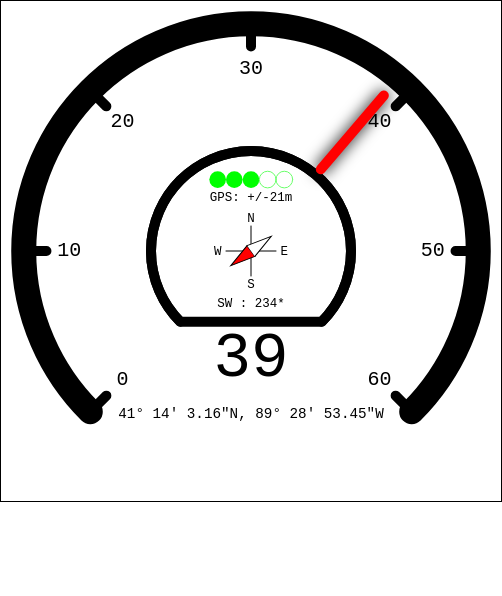
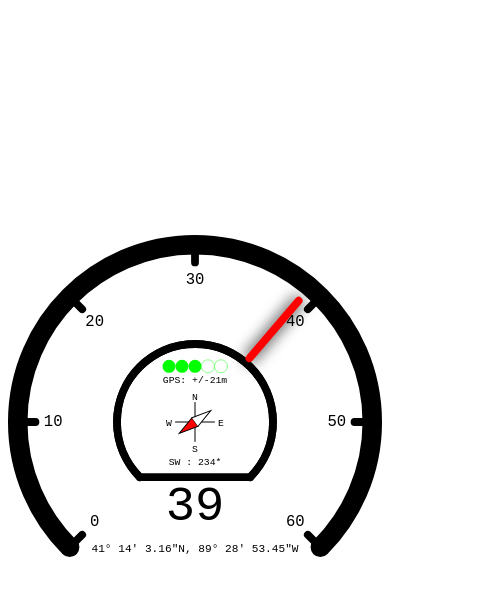
Before and after one commit to dijitle/speedometer, a React (Create React App) app: page / in a window 390 px wide. Shown: the top 596 px of the page, 502 px wide, since content can reach past the window. Built offline with nearby package versions, Linux system fonts and the light colour scheme.

Commit message:
responsive canvas size

```diff
--- a/src/App.js
+++ b/src/App.js
@@ -9,8 +9,20 @@ function App() {
   const [currentValue, setCurrentValue] = useState(0);
 
   let draw = () => {
-    var canvas = document.getElementById("speedometer");
-    var ctx = canvas.getContext("2d");
+    let canvas = document.getElementById("speedometer");
+    let ctx = canvas.getContext("2d");
+
+    let width = window.innerWidth;
+    let height = window.innerHeight;
+
+    canvas.width = Math.min(width, height);
+    canvas.height = Math.min(width, height);
+
+    let marginY = height / 2 - Math.min(width, height) / 2;
+    let marginX = width / 2 - Math.min(width, height) / 2;
+
+    canvas.style =
+      "margin-top: " + marginY + "px; margin-left: " + marginX + "px";
 
     var w = canvas.width;
 
@@ -61,15 +73,8 @@ function App() {
   }, [value]);
 
   return (
-    <div>
-      <canvas
-        id="speedometer"
-        width="500"
-        height="500"
-        style={{
-          border: "1px solid black"
-        }}
-      ></canvas>
+    <div className="container-fluid">
+      <canvas id="speedometer"></canvas>
     </div>
   );
 }
```
